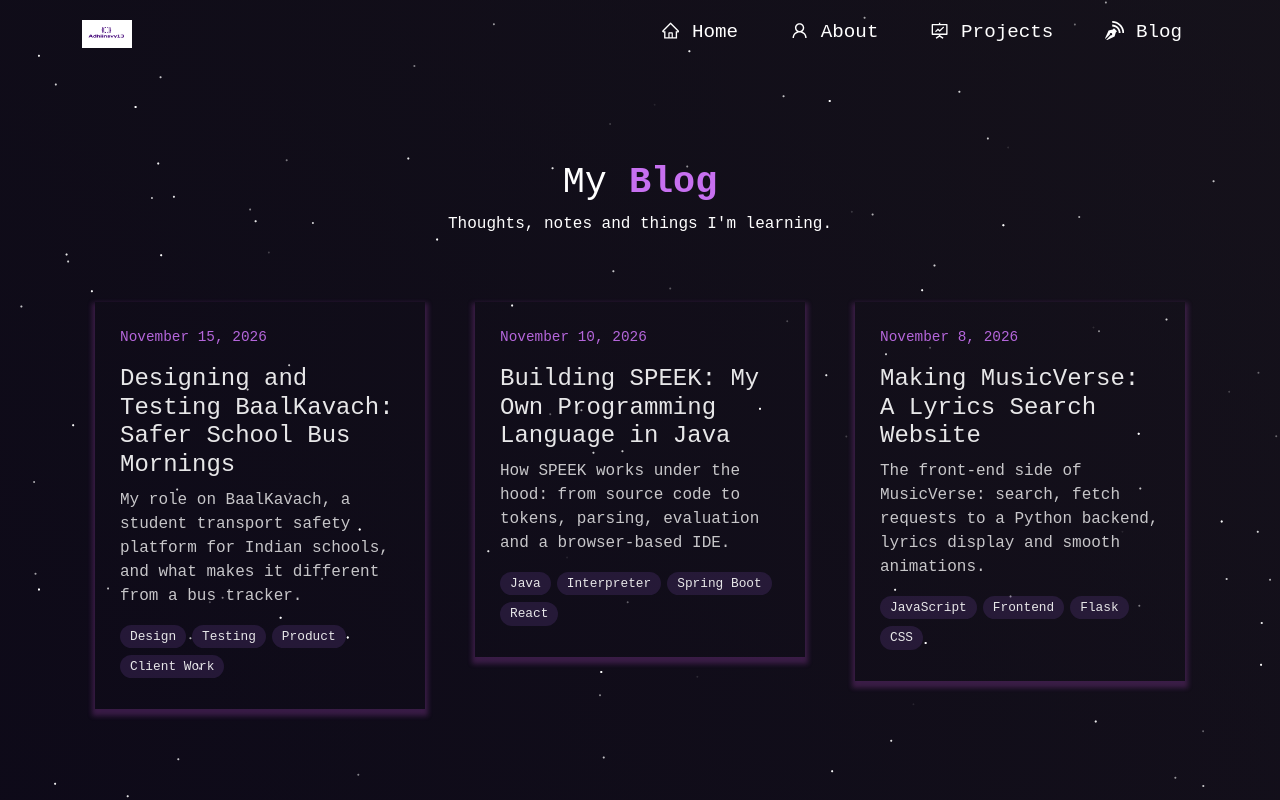
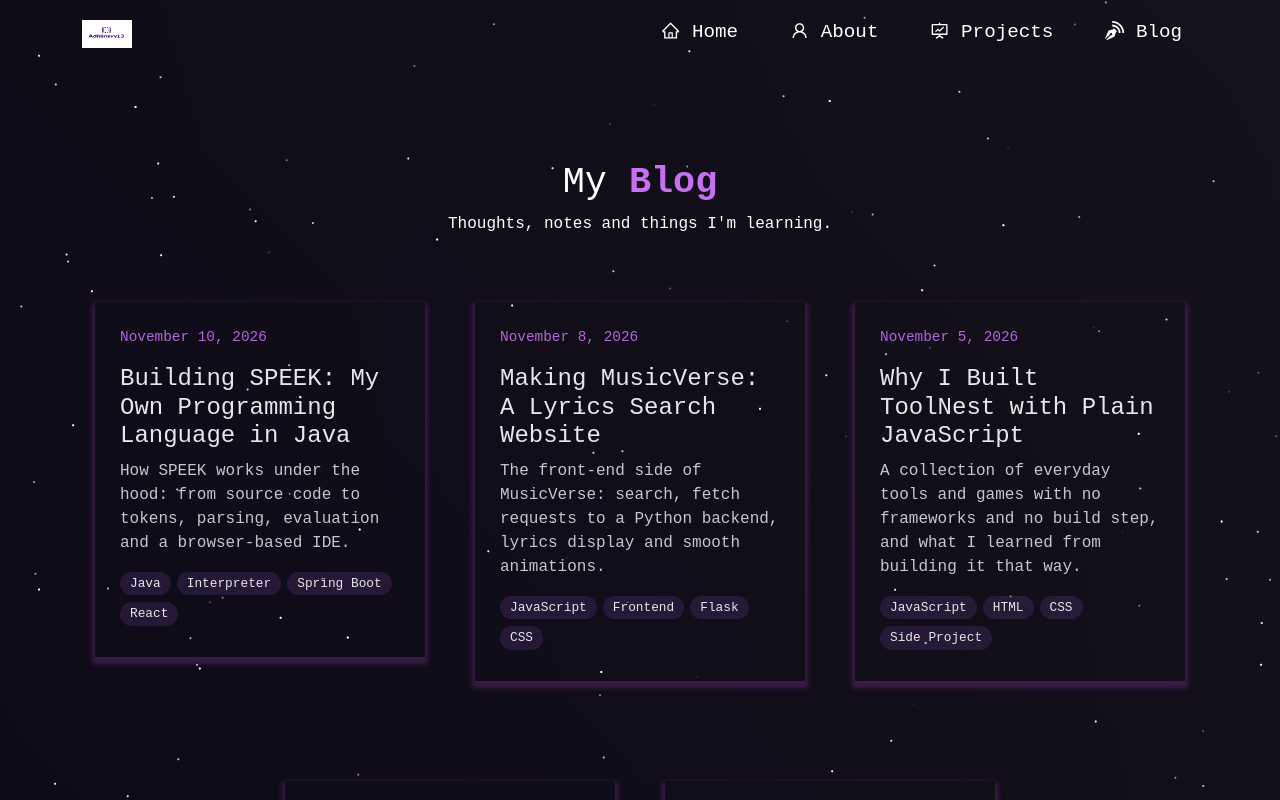
Before and after one commit to ADHIINSVY13/My_Portfolio, a React (Create React App) app: page /blog in a window 1280 px wide. Shown: the top 800 px of the page. Built offline with nearby package versions, Linux system fonts and the light colour scheme; no server answers; a web font is replaced by a local one.

Commit message:
Remove BaalKavach blog post for now

```diff
--- a/src/components/Blog/posts.js
+++ b/src/components/Blog/posts.js
@@ -1,23 +1,6 @@
 // Add new blog posts at the top of this list.
 // `slug` is used in the URL (/blog/<slug>), `content` is an array of paragraphs.
 const posts = [
-  {
-    slug: "designing-and-testing-baalkavach",
-    title: "Designing and Testing BaalKavach: Safer School Bus Mornings",
-    date: "2026-11-15",
-    tags: ["Design", "Testing", "Product", "Client Work"],
-    summary:
-      "My role on BaalKavach, a student transport safety platform for Indian schools, and what makes it different from a bus tracker.",
-    content: [
-      "BaalKavach is a student transport safety platform for Indian schools. It gives parents live journey status, honest ETAs and instant not-boarded alerts, and it works from the driver's phone, so there is no GPS box to install on the bus. My part in the project was design and testing.",
-      "The problem it tackles is something almost every parent knows: the 7 AM scramble. Is the bus late? Did my child board? Is the driver reachable? According to the BaalKavach survey of 109 parents, 87% want live tracking, 81% have none today, and 38% say their child has missed the bus at least once.",
-      "What I find interesting about the product is that it goes beyond showing where the bus is. A parent sees whether their child has boarded, is on the way or has been dropped, and how many minutes remain until their own stop. If something goes wrong, such as a child not boarding, the school and the parent are told straight away.",
-      "A lot of the thinking went into making things easy for the driver, who is busy and driving. Everyone counts as picked up by default, and the driver only taps the students who are not there. Fewer taps means fewer mistakes, and it means the system works on a normal phone with nothing to install on the bus.",
-      "Schools get a live board that shows every bus, how many students are on board, and the alerts that need attention first. The parent app also has a Hindi voice assistant, because many parents are more comfortable asking in Hindi than navigating screens in English.",
-      "Designing for three groups of people at once, parents, drivers and school staff, meant that every screen had to be clear about who it was for and what that person needs in a few seconds. Testing meant going through the real morning flows, like boarding, late buses, absences and stale tracking, to check that each one behaves sensibly and that the right person is told at the right time.",
-      "You can see BaalKavach live from the Projects page.",
-    ],
-  },
   {
     slug: "building-speek-programming-language",
     title: "Building SPEEK: My Own Programming Language in Java",
```
